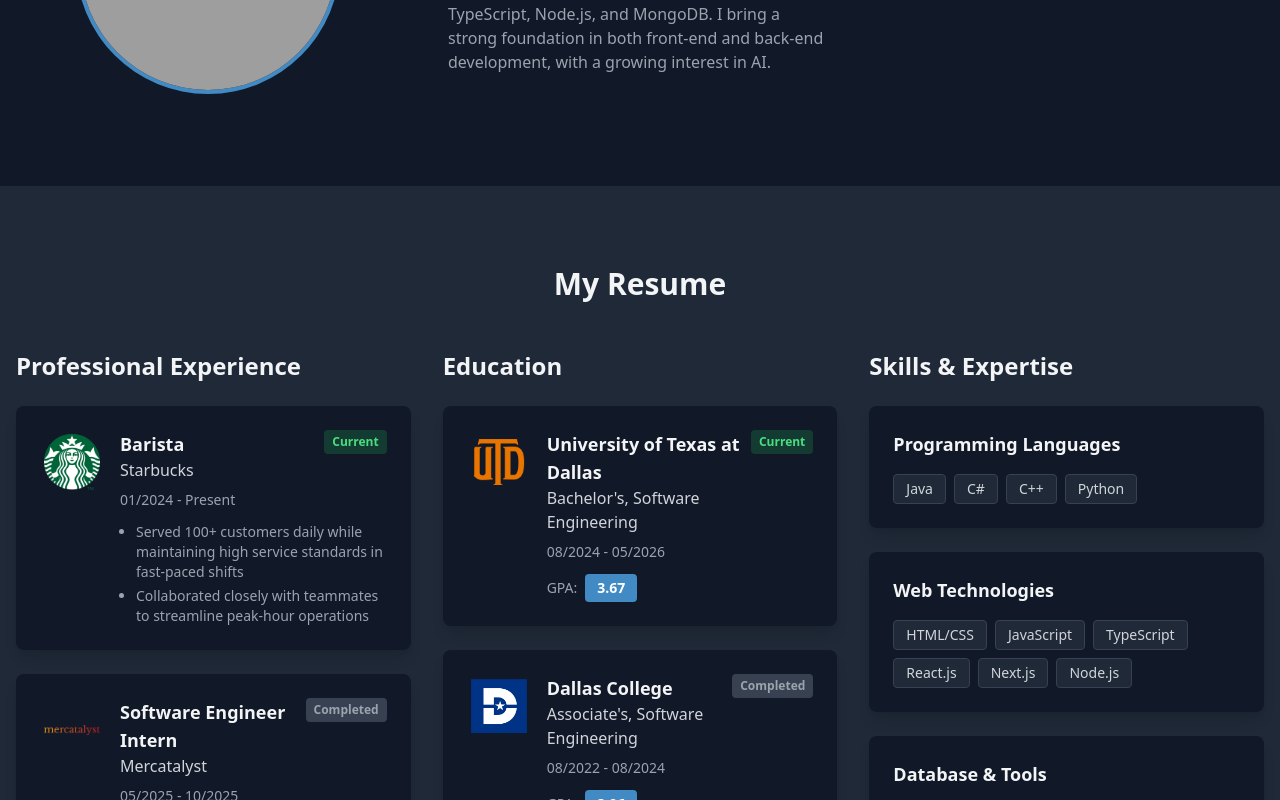
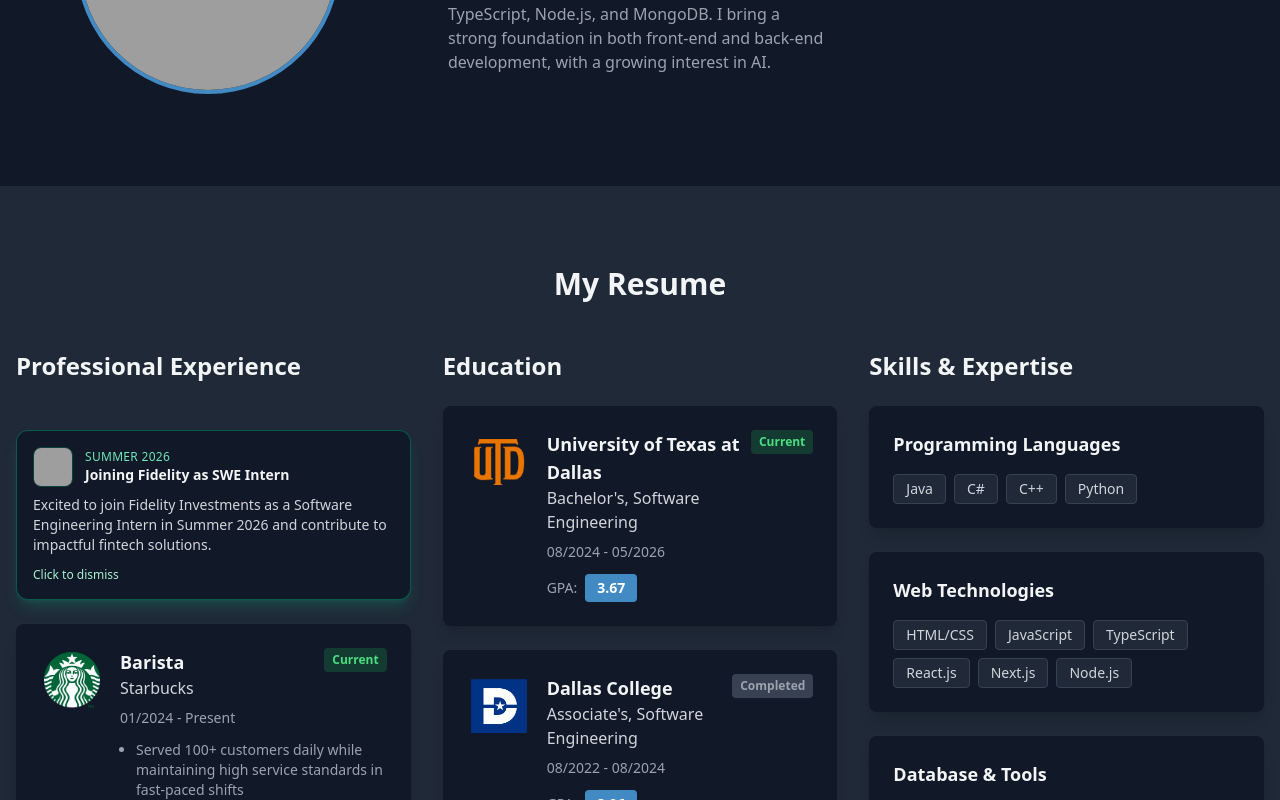
Before and after one commit to ParsaBazrpash/ParsaBazrpash, a Next.js app: page / in a window 1280 px wide. Shown: the part 470-1270 px from the top of the page. Built offline with nearby package versions, Linux system fonts and the light colour scheme; grey boxes are pictures that could not be loaded.

Commit message:
Pop Up Notif Added

```diff
--- a/next.config.ts
+++ b/next.config.ts
@@ -8,6 +8,11 @@
         hostname: 'media.licdn.com',
         pathname: '/**',
       },
+      {
+        protocol: 'https',
+        hostname: 's.yimg.com',
+        pathname: '/**',
+      },
     ],
   },
 };
--- a/src/app/page.tsx
+++ b/src/app/page.tsx
@@ -13,6 +13,8 @@
 export default function Home() {
   const [showAll, setShowAll] = useState(false);
   const [sortOrder, setSortOrder] = useState<'desc' | 'asc'>('desc');
+  const [showFidelityCard, setShowFidelityCard] = useState(true);
+  const [fidelityClosing, setFidelityClosing] = useState(false);
 
   const projects = [
     {
@@ -142,12 +144,45 @@
 
       <section id="resume" className="py-20 px-4 bg-gray-800">
       <div className="max-w-7xl mx-auto">
-        <h2 className="text-3xl font-bold text-center mb-12 text-gray-100">My Resume</h2>
+        <div className="mb-12 text-center">
+          <h2 className="text-3xl font-bold text-gray-100">My Resume</h2>
+        </div>
         <div className="grid md:grid-cols-3 gap-8">
 
         {/* Professional Experience Column */}
         <div className="space-y-6">
           <h3 className="text-2xl font-bold mb-6 text-gray-100">Professional Experience</h3>
+          {showFidelityCard && (
+            <button
+              onClick={() => {
+                setFidelityClosing(true);
+                setTimeout(() => setShowFidelityCard(false), 450);
+              }}
+              className={`w-full bg-gray-900 border border-emerald-700/70 rounded-xl shadow-lg shadow-emerald-500/20 p-4 text-left transition-all duration-500 ease-in-out ${
+                fidelityClosing ? 'opacity-0 -translate-y-3 scale-95' : 'opacity-100 translate-y-0 scale-100'
+              }`}
+            >
+              <div className="flex items-center gap-3">
+                <div className="relative w-10 h-10 overflow-hidden rounded-lg border border-emerald-800/60">
+                  <Image
+                    src="https://s.yimg.com/zb/imgv1/d6a66ba8-49ae-388d-afaf-af32ef9d1291/t_500x300"
+                    alt="Fidelity internship announcement"
+                    fill
+                    sizes="40px"
+                    className="object-cover"
+                  />
+                </div>
+                <div>
+                  <p className="text-xs uppercase tracking-wide text-emerald-300">Summer 2026</p>
+                  <p className="text-sm font-semibold text-gray-100">Joining Fidelity as SWE Intern</p>
+                </div>
+              </div>
+              <p className="text-sm text-gray-300 mt-2">
+                Excited to join Fidelity Investments as a Software Engineering Intern in Summer 2026 and contribute to impactful fintech solutions.
+              </p>
+              <p className="mt-3 text-xs text-emerald-200">Click to dismiss</p>
+            </button>
+          )}
 
           {/* Always visible experiences */}
           {[
```
